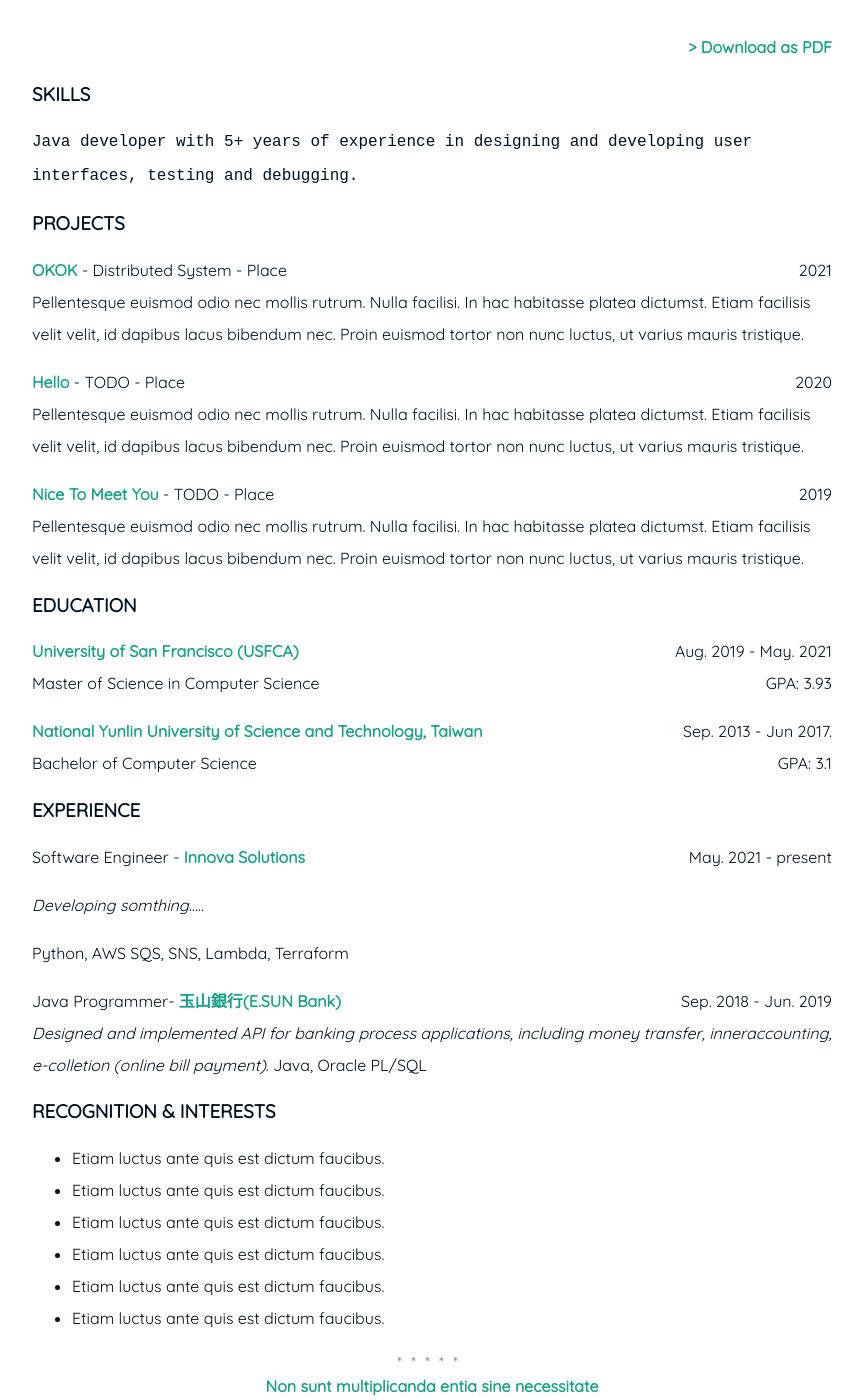
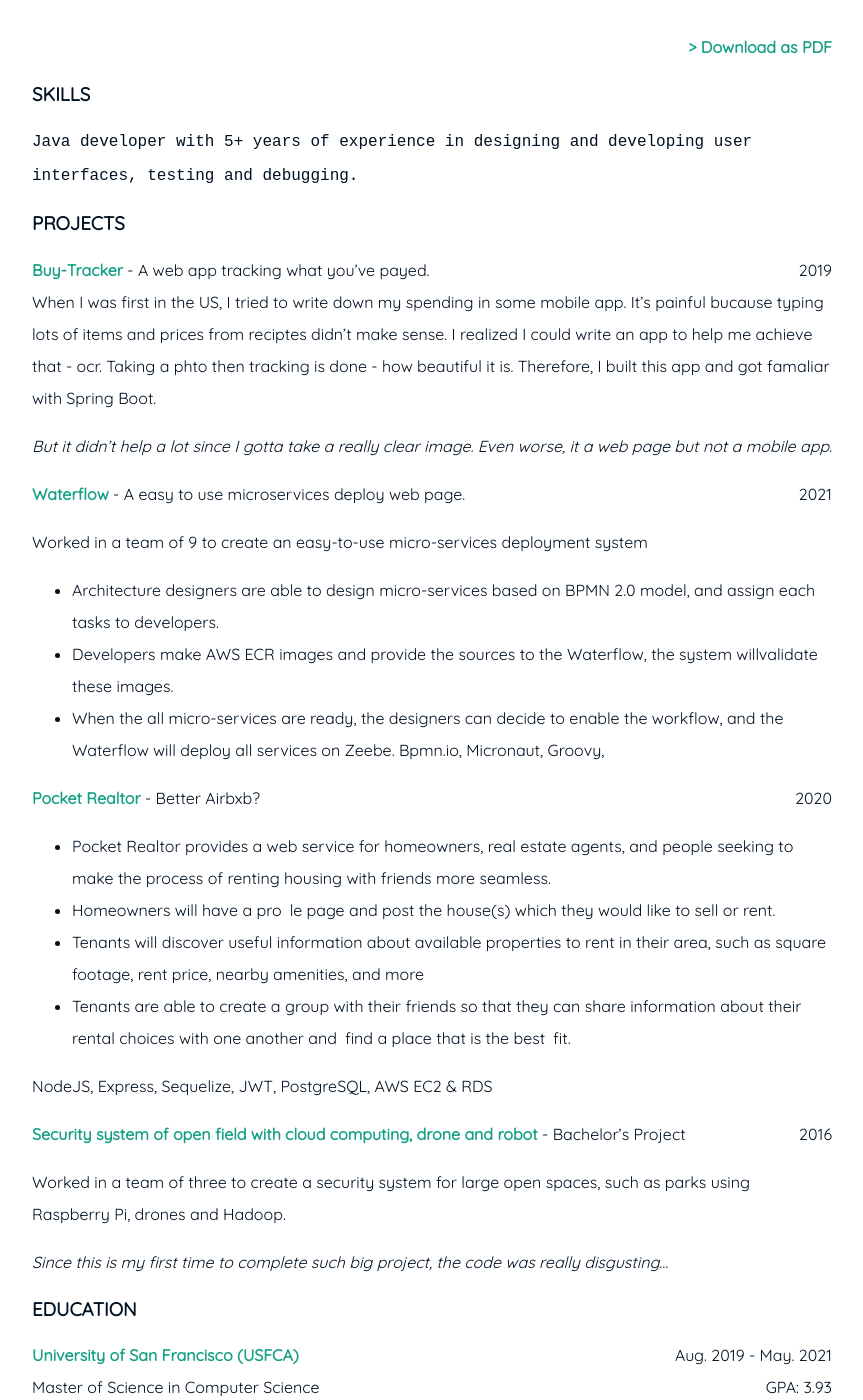
Before and after one commit to mchen81/blog, a Jekyll site: the page built from resume.md, in a window 1280 px wide and 1400 px high, scrolled down 277 px. Shown: the whole window, without its empty margins (208-1071 px from the left). Built offline with Jekyll 4.4.1, drawn with Linux system fonts in a browser that asks for light colours.

Commit message:
update resume

```diff
--- a/resume.md
+++ b/resume.md
@@ -13,14 +13,37 @@ subtitle: An awesome person
 
 ### PROJECTS
 
-**OKOK** - Distributed System - Place <span style="float: right; ">2021</span>
-Pellentesque euismod odio nec mollis rutrum. Nulla facilisi. In hac habitasse platea dictumst. Etiam facilisis velit velit, id dapibus lacus bibendum nec. Proin euismod tortor non nunc luctus, ut varius mauris tristique.
+**Buy-Tracker** - A web app tracking what you've payed. <span style="float: right; ">2019</span>
+When I was first in the US, I tried to write down my spending in some mobile app. It's painful bucause typing lots of items and prices from reciptes didn't make sense. I realized I could write an app to help me achieve that - ocr. Taking a phto then tracking is done - how beautiful it is. Therefore, I built this app and got famaliar with Spring Boot.
 
-**Hello** - TODO - Place <span style="float: right; ">2020</span>
-Pellentesque euismod odio nec mollis rutrum. Nulla facilisi. In hac habitasse platea dictumst. Etiam facilisis velit velit, id dapibus lacus bibendum nec. Proin euismod tortor non nunc luctus, ut varius mauris tristique.
+_But it didn't help a lot since I gotta take a really clear image. Even worse, it a web page but not a mobile app._
 
-**Nice To Meet You** - TODO - Place <span style="float: right; ">2019</span>
-Pellentesque euismod odio nec mollis rutrum. Nulla facilisi. In hac habitasse platea dictumst. Etiam facilisis velit velit, id dapibus lacus bibendum nec. Proin euismod tortor non nunc luctus, ut varius mauris tristique.
+**Waterflow** - A easy to use microservices deploy web page. <span style="float: right; ">2021</span>
+
+Worked in a team of 9 to create an easy-to-use micro-services deployment system
+
+- Architecture designers are able to design micro-services based on BPMN 2.0 model, and assign each tasks to developers.
+- Developers make AWS ECR images and provide the sources to the Waterflow, the system willvalidate these images.
+- When the all micro-services are ready, the designers can decide to enable the workflow, and the Waterflow will deploy all services on Zeebe.
+  Bpmn.io, Micronaut, Groovy,
+
+**Pocket Realtor** - Better Airbxb? <span style="float: right; ">2020</span>
+
+- Pocket Realtor provides a web service for homeowners, real estate agents, and people seeking to
+  make the process of renting housing with friends more seamless.
+- Homeowners will have a pro le page and post the house(s) which they would like to sell or rent.
+- Tenants will discover useful information about available properties to rent in their area, such as square footage, rent price, nearby amenities, and more
+- Tenants are able to create a group with their friends so that they can share information about
+  their rental choices with one another and find a place that is the best fit.
+
+NodeJS, Express, Sequelize, JWT, PostgreSQL, AWS EC2 & RDS
+
+**Security system of open field with cloud computing, drone and robot** - Bachelor's Project <span style="float: right; ">2016</span>
+
+Worked in a team of three to create a security system for large open spaces, such as parks using
+Raspberry Pi, drones and Hadoop.
+
+_Since this is my first time to complete such big project, the code was really disgusting..._
 
 ### EDUCATION
 
```
Also changed, not shown: index.md (+2 -1 lines).
